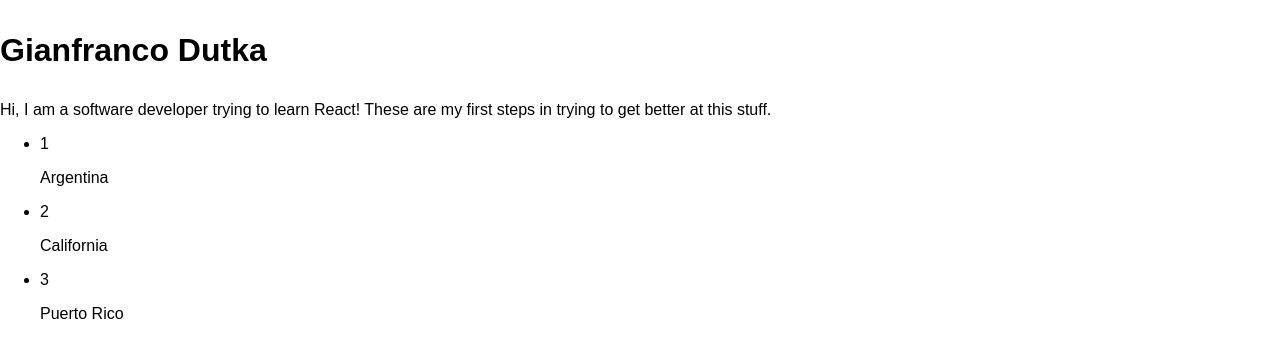
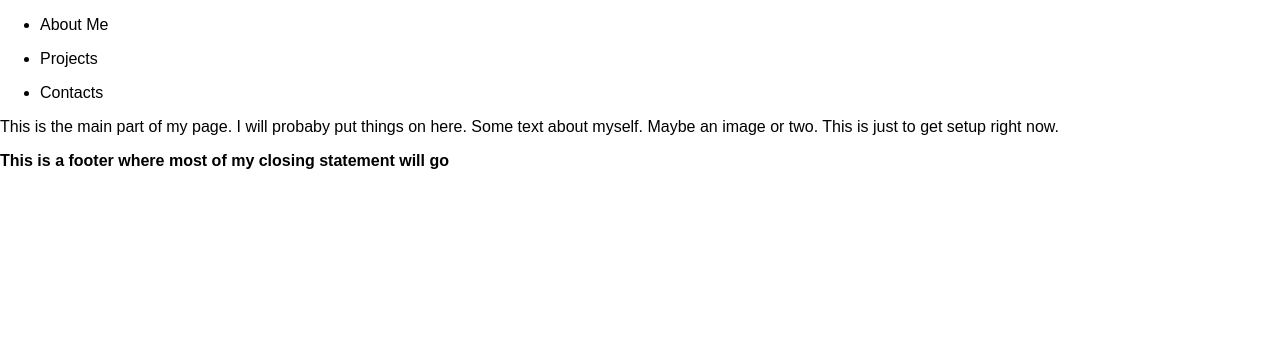
Before and after one commit to gdutk007/react-tutorial, a React (Create React App) app in the folder my-app/: page / in a window 1280 px wide. Shown: the top 358 px of the page. Built offline with nearby package versions, Linux system fonts and the light colour scheme.

Commit message:
Messing around with some components: Navbar, Body, Footer.

```diff
--- a/my-app/public/index.html
+++ b/my-app/public/index.html
@@ -28,6 +28,7 @@
       To create a production bundle, use `npm run build`.
     -->
     <div id="testing1"></div>
+    <div id="testing2"></div>
 
     <div id="list1"></div>
 
--- a/my-app/src/App.js
+++ b/my-app/src/App.js
@@ -1,31 +1,22 @@
-import React, { Component } from 'react';
-import logo from './logo.svg';
-import './App.css';
+import React, {  Component } from 'react'
+import logo from './logo.svg'
+import './App.css'
+import Footer from './components/Footer'
+import Navbar from './components/Navbar'
+import MyNavbar from './components/Navbar'
+import Main from './components/Main'
 
-class App extends Component {
-  render() {
-    return (
-      <div className="App">
-        <div className="App-header">
-          <img src={logo} className="App-logo" alt="logo" />
-          <h2>Welcome to React</h2>
-        </div>
-        <p className="App-intro">
-          To get started, edit <code>src/App.js</code> and save to reload.
-        </p>
-      </div>
-    );
-  }
+// now work on some things individually, this needs some style....
+
+function MyApp(){
+  return(
+    <div>
+      <MyNavbar/>
+      <Main/>
+      <Footer/>
+    </div>
+  )
 }
 
-export default App;
 
-class BODY extends Component {
-  render() {
-    return (
-        <div> <p>  <h2> Welcome to React</h2> </p>  </div>
-    );
-  }
-}
-
-export {BODY};
+export default MyApp;
--- /dev/null
+++ b/my-app/src/components/Footer.js
@@ -0,0 +1,14 @@
+import React from 'react'
+
+
+function Footer(){
+    return (
+        <div>
+            <footer>
+                <p><b>This is a footer where most of my closing statement will go </b></p>
+            </footer>
+        </div>
+    )
+}
+
+export default Footer;
--- /dev/null
+++ b/my-app/src/components/Main.js
@@ -0,0 +1,17 @@
+import React from 'react'
+
+
+function MyMain(){
+    return(
+        <div>
+            <main>
+                <p>
+                    This is the main part of my page. I will probaby put things on here. Some text about myself.
+                    Maybe an image or two. This is just to get setup right now.
+                </p>
+            </main>
+        </div>
+    )
+}
+
+export default MyMain;
--- /dev/null
+++ b/my-app/src/components/MyInfo.js
@@ -0,0 +1,29 @@
+
+import React from 'react'
+import ReactDom from 'react-dom'
+import Footer from './Footer'
+// const arr = [1,2,3]
+// const display_list = arr.map((number) => {
+//       return (
+//                 <li>{number}</li>
+//               )
+//   });
+
+function MyInfo(){
+  return (
+     <div>
+     <h1><b>Gianfranco Dutka</b></h1>
+     <p> Hi, I am learning how to use react for the first time. I'm a beginner at web developement.
+       I have mostly worked with embedded devices and in C and C++.Check out my github: gdutk007@gmail.com.
+       For any further inquiries message me or call 786-786-8187.</p>
+     <ul>
+     <li>argentina</li>
+     <li>brasil</li>
+     <li>france</li>
+     </ul>
+     <Footer/>
+     </div>
+  )
+}
+
+export default MyInfo
--- /dev/null
+++ b/my-app/src/components/Navbar.js
@@ -0,0 +1,21 @@
+import React from 'react'
+
+function MyNavbar(){
+    return(
+        <div>
+            <nav>
+                <ul>
+                    <li> About Me </li>
+                </ul>
+                <ul>
+                    <li> Projects </li>
+                </ul>
+                <ul>
+                    <li> Contacts </li>
+                </ul>
+            </nav>
+        </div>
+    )
+}
+
+export default MyNavbar;
--- a/my-app/src/index.js
+++ b/my-app/src/index.js
@@ -1,47 +1,8 @@
-// import React from 'react';
-// import ReactDOM from 'react-dom';
-// import App from './App';
-// import './index.css';
-// import {BODY} from './App';
 
-// ReactDOM.render( <BODY/>, document.getElementById('testing1') );
+import React from 'react'
+import ReactDOM from 'react-dom'
+import './index.css'
+import MyInfo from './components/MyInfo'
+import MyApp from './App'
 
-// ReactDOM.render( <App/>, document.getElementById('root') );
-
-// const numbers = [1 ,2 ,3 ,4 ,5, 6]
-// const updatednums_function = numbers.map((number)=>{
-//       return <li>{number}</li>
-// });
-
-
-// ReactDOM.render( <MyApp/>, document.getElementById('testing1') );
-
-// function MyApp(){
-//   return (<ul>
-//             {updatednums_function}
-//           </ul>
-//           )
-// }
-
-import React, { Fragment } from 'react'
-import ReactDOM from 'react-dom'
-import App from './App';
-import './index.css';
-import {BODY} from './App';
-
-function MyInfo(){
-  return (
-    <Fragment>
-    <h1><p> Gianfranco Dutka </p></h1>
-    <p> Hi, I am a software developer trying to learn React! These are
-      my first steps in trying to get better at this stuff. </p>
-    <ul>
-    <li> 1 <p>Argentina</p>   </li>
-    <li> 2 <p>California</p>  </li>
-    <li> 3 <p>Puerto Rico</p> </li>
-    </ul>
-    </Fragment>
-   )
-}
-
-ReactDOM.render(<MyInfo/>, document.getElementById('root'));
+ReactDOM.render(<MyApp/>, document.getElementById('testing2') )
```
